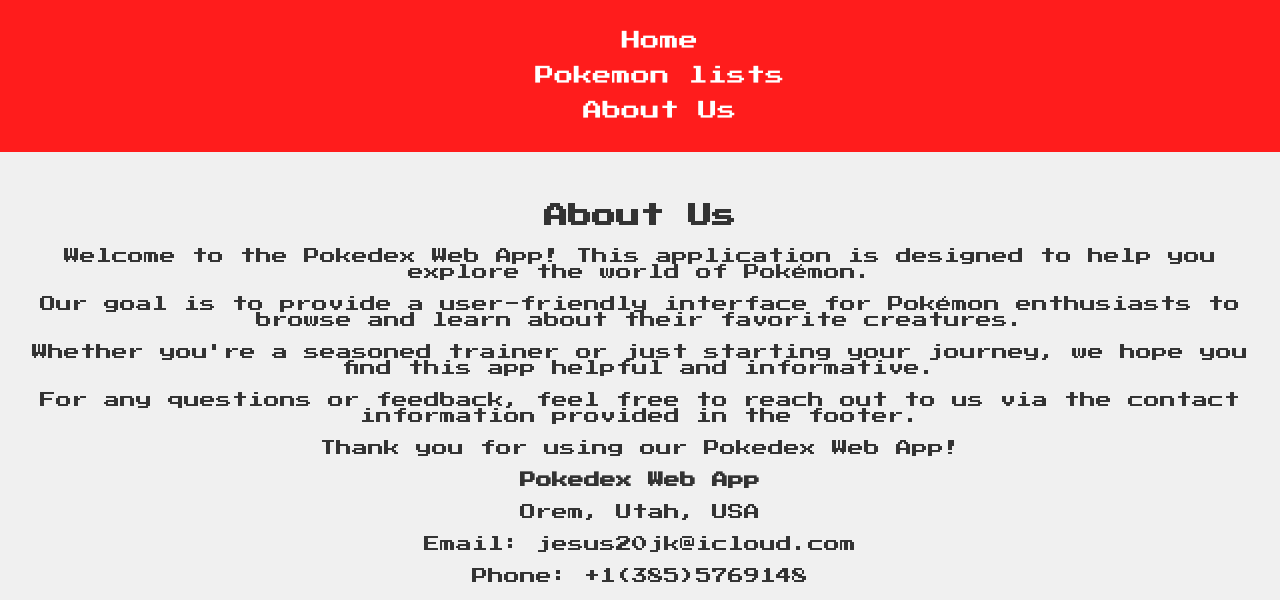
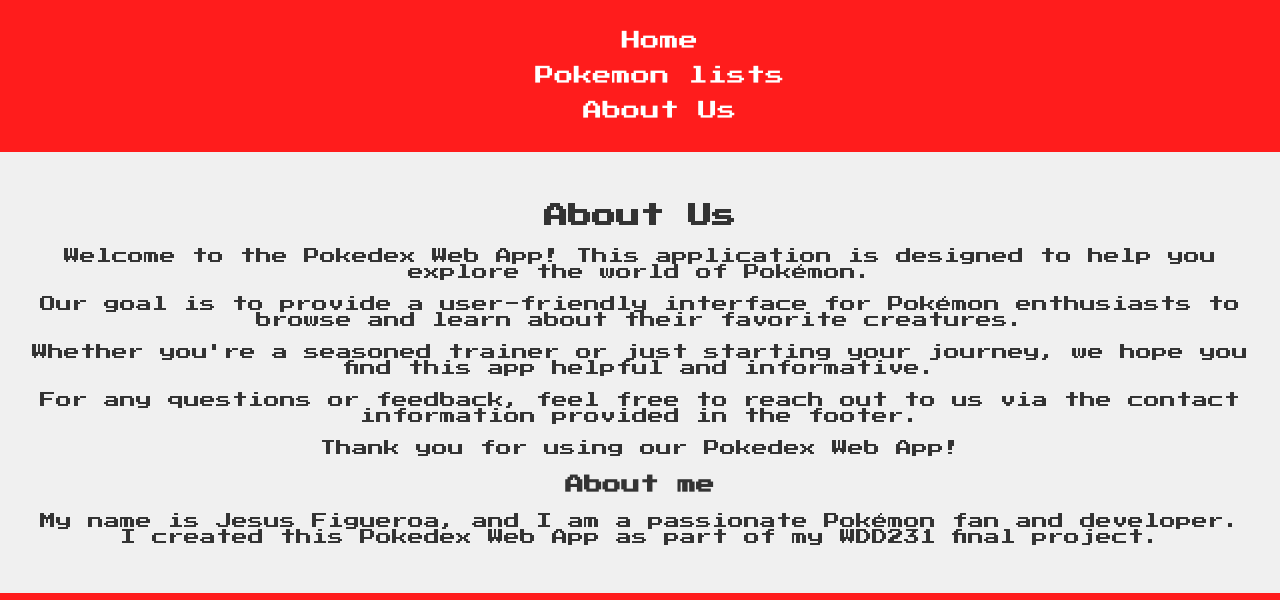
Before and after one commit to JKs162426/wdd231, a plain HTML site: page finalproject/aboutus.html in a window 1280 px wide. Shown: the part 185-785 px from the top of the page. Drawn offline with Linux system fonts and the light colour scheme.

Commit message:
Some little changes

```diff
--- a/finalproject/aboutus.html
+++ b/finalproject/aboutus.html
@@ -13,7 +13,7 @@
     <link rel="preconnect" href="https://fonts.googleapis.com">
     <link rel="preconnect" href="https://fonts.gstatic.com" crossorigin>
     <link href="https://fonts.googleapis.com/css2?family=Press+Start+2P&display=swap" rel="stylesheet">
-    <link rel="icon" href="favicon.ico">
+    <link rel="icon" href="images/pokeball.png" type="image/png">
     <link rel="stylesheet" href="styles/pokedex.css">
     <script src="script/pokemon.mjs" type="module" defer></script>
     <title>My Pokedex</title>
@@ -39,13 +39,6 @@
         <p>Whether you're a seasoned trainer or just starting your journey, we hope you find this app helpful and informative.</p>
         <p>For any questions or feedback, feel free to reach out to us via the contact information provided in the footer.</p>
         <p>Thank you for using our Pokedex Web App!</p>
-
-        <div class="contact-info">
-            <p><strong>Pokedex Web App</strong></p>
-            <p>Orem, Utah, USA</p>
-            <p>Email: jesus20jk@icloud.com</p>
-            <p>Phone: +1(385)5769148</p>
-        </div>
         <div>
             <h3>About me</h3>
             <p>My name is Jesus Figueroa, and I am a passionate Pokémon fan and developer. I created this Pokedex Web App as part of my WDD231 final project.</p>
--- a/finalproject/styles/pokedex.css
+++ b/finalproject/styles/pokedex.css
@@ -144,6 +144,7 @@ main {
   justify-content: center;
   gap: 1rem;
   margin-bottom: 1.5rem;
+  flex-wrap: wrap;
 }
 
 .season-buttons button {
```
Also changed, not shown: finalproject/pokemonlists.html (+1 -1 lines).
